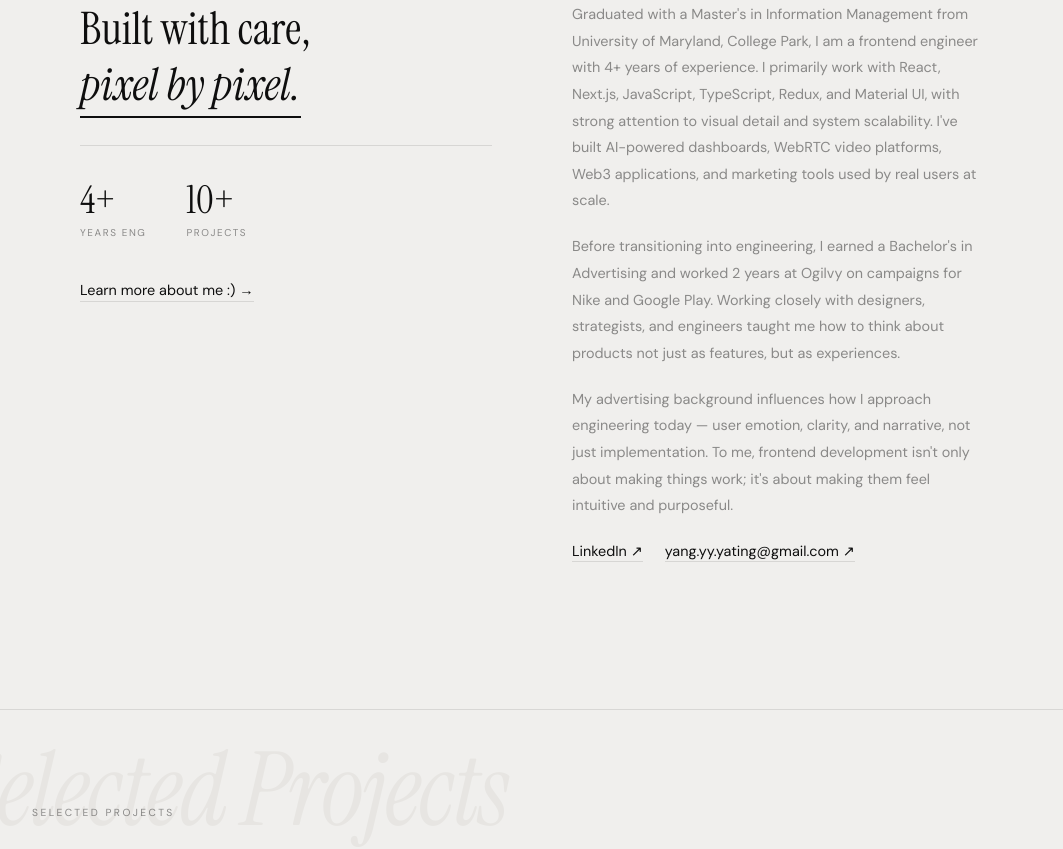
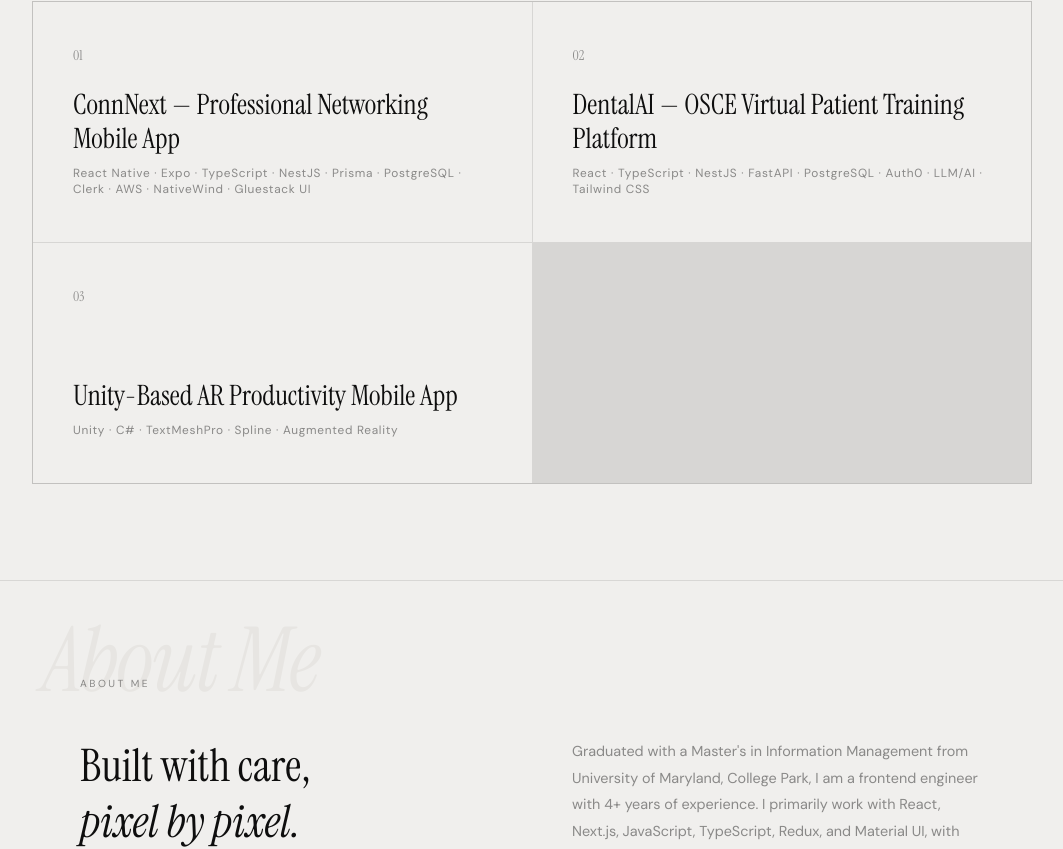
Before and after one commit to iamy8000/yating-portfolio, a React (Vite) app: page / in a window 1280 px wide. Shown: the part 957-1806 px from the top of the page, without its empty margins (108-1171 px from the left). Built offline with nearby package versions, Linux system fonts and the light colour scheme.

Commit message:
rearranged the order in home page

```diff
--- a/src/App.tsx
+++ b/src/App.tsx
@@ -45,9 +45,9 @@ function HomePage() {
       <Nav />
       <Hero />
       <hr className="rule" />
+      <Projects />
+      <hr className="rule" />
       <About />
-      <hr className="rule" />
-      <Projects />
       <hr className="rule" />
       <Contact />
       <Footer />
--- a/src/data/projects.ts
+++ b/src/data/projects.ts
@@ -14,7 +14,6 @@ export interface ProjectData {
   teamSize: string
   teamOrg: string
   details: string
-  // Paragraphs shown under "Overview" and "What I Did"; `details` is the fallback when absent
   overview?: string[]
   whatIDid?: string[]
   githubUrl?: string
```
Lines whose indentation alone changed are shown as unchanged.
